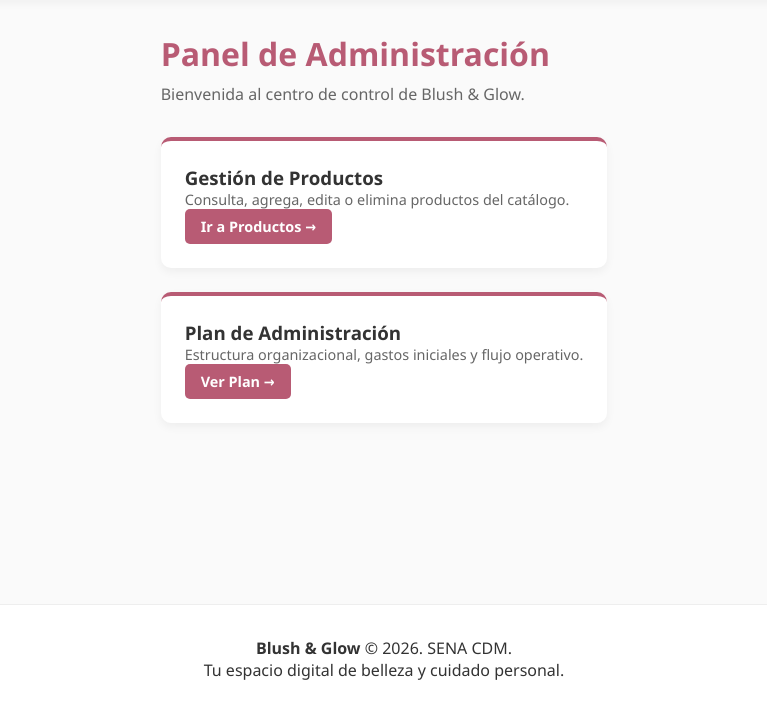
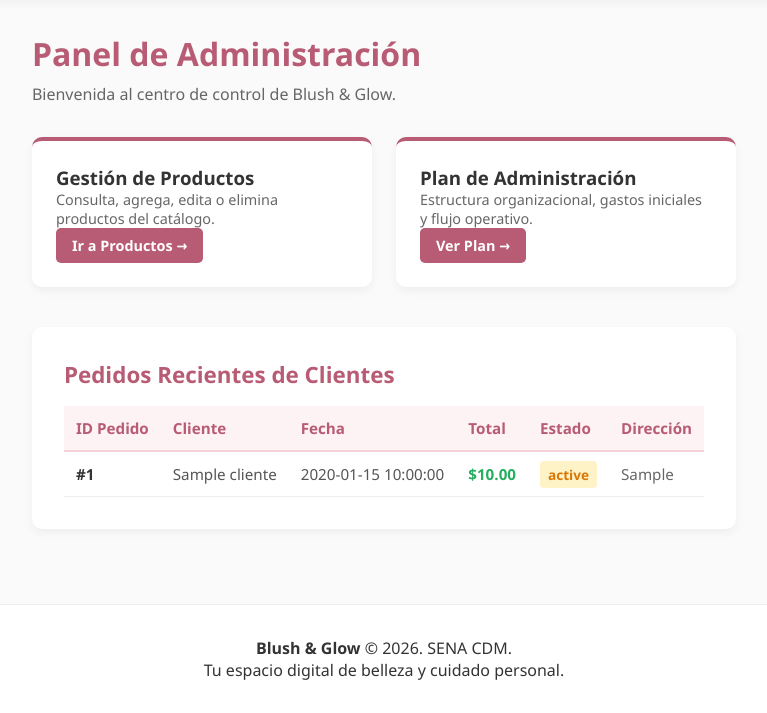
Before and after one commit to ariasyennifer20-del/blush_and_glow, a PHP site: template views/admin/dashboard.php in a window 1280 px wide. Shown: the part 87-800 px from the top of the page, without its empty margins (256-1023 px from the left). Run offline with PHP 8.4, Linux system fonts and the light colour scheme; the template is opened without the code that fills it: most values are stand-ins (such as "Sample title", 1, 10 or a date in 2020).

Commit message:
actualizacion 4/11/26

```diff
--- a/controllers/adminController.php
+++ b/controllers/adminController.php
@@ -1,5 +1,7 @@
 <?php
 // controllers/AdminController.php
+
+require_once __DIR__ . '/../models/PedidoModel.php'; // 1. Importar el modelo de pedidos
 
 class AdminController {
 
@@ -18,6 +20,10 @@ class AdminController {
     public function index() {
         $pageTitle = "Panel de Administración | Blush & Glow";
 
+        // 2. Instanciar el modelo y obtener todos los pedidos de los clientes
+        $pedidoModel = new PedidoModel();
+        $pedidos = $pedidoModel->obtenerPedidosAdmin(); // Esta función trae los pedidos con el nombre del cliente
+
         require_once __DIR__ . '/../views/layout/header.php';
         require_once __DIR__ . '/../views/admin/dashboard.php';
         require_once __DIR__ . '/../views/layout/footer.php';
--- a/views/admin/dashboard.php
+++ b/views/admin/dashboard.php
@@ -25,4 +25,46 @@
         </div>
 
     </div>
+
+    <!-- Sección de Pedidos Recientes de Clientes -->
+    <section style="background: #fff; padding: 2rem; border-radius: 10px; box-shadow: 0 4px 10px rgba(0,0,0,0.05);">
+        <h2 style="color: #b85b74; margin-top: 0; margin-bottom: 1rem; font-size: 1.4rem;">Pedidos Recientes de Clientes</h2>
+
+        <div style="overflow-x: auto;">
+            <table style="width: 100%; border-collapse: collapse; text-align: left; font-size: 0.95rem;">
+                <thead>
+                    <tr style="background: #fdf2f4; color: #b85b74; border-bottom: 2px solid #f3d1d7;">
+                        <th style="padding: 12px;">ID Pedido</th>
+                        <th style="padding: 12px;">Cliente</th>
+                        <th style="padding: 12px;">Fecha</th>
+                        <th style="padding: 12px;">Total</th>
+                        <th style="padding: 12px;">Estado</th>
+                        <th style="padding: 12px;">Dirección</th>
+                    </tr>
+                </thead>
+                <tbody>
+                    <?php if (!empty($pedidos)): ?>
+                        <?php foreach ($pedidos as $pedido): ?>
+                            <tr style="border-bottom: 1px solid #eee;">
+                                <td style="padding: 12px; font-weight: bold; color: #333;">#<?php echo $pedido['pedido_id']; ?></td>
+                                <td style="padding: 12px; color: #555;"><?php echo htmlspecialchars($pedido['cliente']); ?></td>
+                                <td style="padding: 12px; color: #555;"><?php echo $pedido['fecha_pedido']; ?></td>
+                                <td style="padding: 12px; color: #27ae60; font-weight: bold;">$<?php echo number_format($pedido['total'], 2); ?></td>
+                                <td style="padding: 12px;">
+                                    <span style="background: #fef3c7; color: #d97706; padding: 4px 8px; border-radius: 4px; font-size: 0.85rem; font-weight: bold;">
+                                        <?php echo $pedido['estado']; ?>
+                                    </span>
+                                </td>
+                                <td style="padding: 12px; color: #666;"><?php echo htmlspecialchars($pedido['direccion_envio']); ?></td>
+                            </tr>
+                        <?php endforeach; ?>
+                    <?php else: ?>
+                        <tr>
+                            <td colspan="6" style="padding: 2rem; text-align: center; color: #888;">No hay pedidos registrados todavía.</td>
+                        </tr>
+                    <?php endif; ?>
+                </tbody>
+            </table>
+        </div>
+    </section>
 </main>
```
Also changed, not shown: models/PedidoModel.php (+29 -2 lines).
